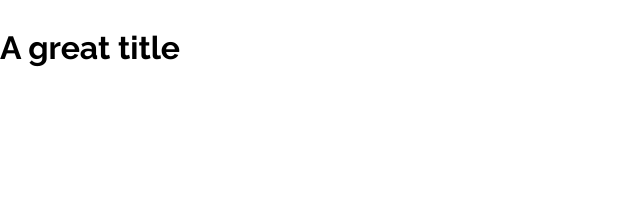
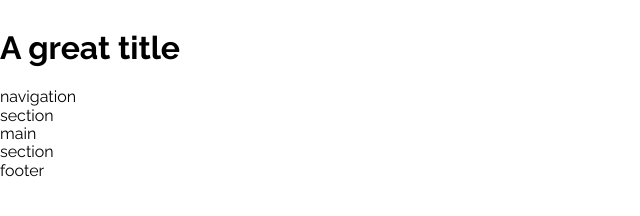
Before and after one commit to EeeyJosee/OpenClassroomsProject3, a plain HTML site: page index.html in a window 1280 px wide. Shown: the whole page, without its empty margins (0-640 px from the left). Drawn offline with Linux system fonts and the light colour scheme.

Commit message:
added language "en" to html document

```diff
--- a/index.html
+++ b/index.html
@@ -1,5 +1,6 @@
 <!DOCTYPE html>
-<html>
+
+<html lang="en">
     <head>
         <meta charset="UTF-8">
         <meta name="viewport" content="width=device-width, initial-scale=1.0">
@@ -11,7 +12,27 @@
         <link rel="preconnect" href="https://fonts.gstatic.com" crossorigin>
         <link rel="stylesheet" href="https://fonts.googleapis.com/css2?family=Raleway:ital,wght@0,100..900;1,100..900&display=swap">
     </head>
+
     <body>
+
+        <header>
             <h1>A great title</h1>
+        </header>
+
+        <nav>navigation</nav>
+
+        <!-------------------------------Page Filter-------------------------------->
+        <section>section</section>
+
+        <!-------------------------------Center Page-------------------------------->
+        <main>main</main>
+
+        <!--------------------------------Lower Page-------------------------------->
+        <section>section</section>
+
+        <!---------------------------------Page End--------------------------------->
+        <footer>footer</footer>
+
     </body>
+
 </html>
```
Lines whose indentation alone changed are shown as unchanged.
